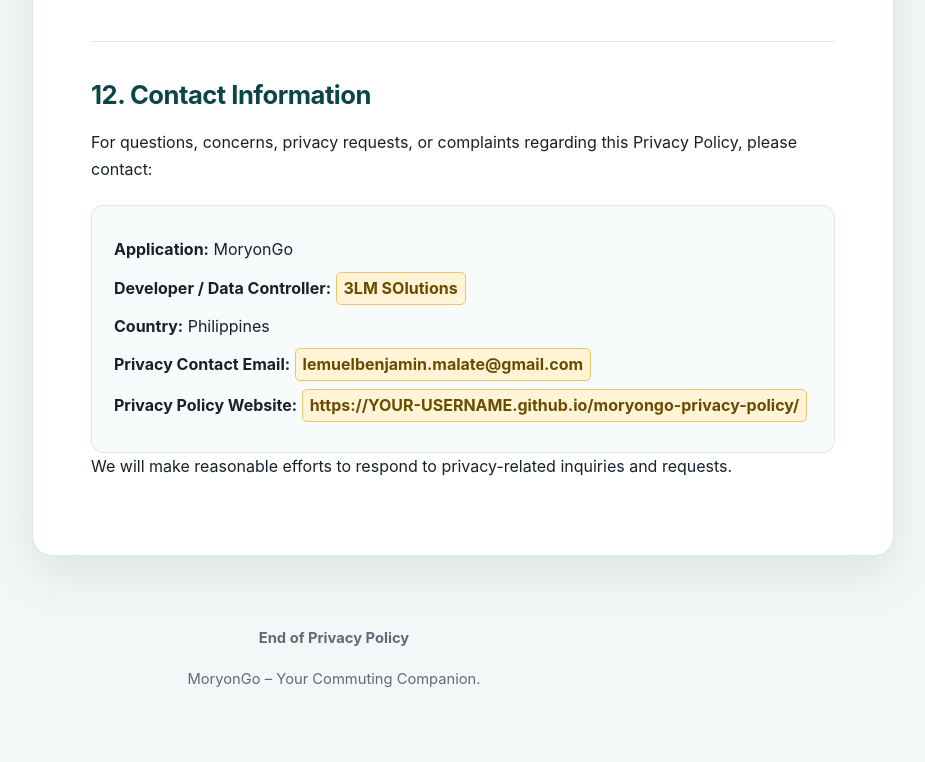
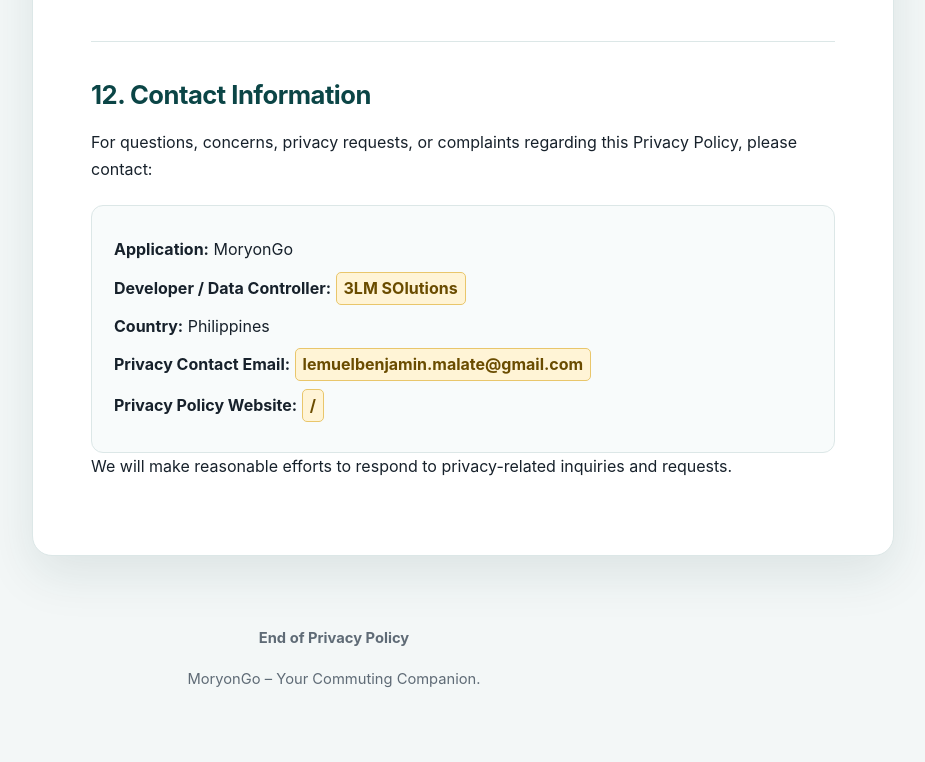
Before and after one commit to malatelemuelbenjamin-source/moryongo-privacy-policy, a plain HTML site: page index.html in a window 1280 px wide. Shown: the part 6536-7298 px from the top of the page, without its empty margins (306-1231 px from the left). Drawn offline with Linux system fonts and the light colour scheme.

Commit message:
Update Privacy Policy Website placeholder
Removed the placeholder URL for the Privacy Policy Website.

```diff
--- a/index.html
+++ b/index.html
@@ -419,7 +419,7 @@
           <p><span class="contact-label">Developer / Data Controller:</span> <span class="placeholder">3LM SOlutions</span></p>
           <p><span class="contact-label">Country:</span> Philippines</p>
           <p><span class="contact-label">Privacy Contact Email:</span> <span class="placeholder">lemuelbenjamin.malate@gmail.com</span></p>
-          <p><span class="contact-label">Privacy Policy Website:</span> <span class="placeholder">https://YOUR-USERNAME.github.io/moryongo-privacy-policy/</span></p>
+          <p><span class="contact-label">Privacy Policy Website:</span> <span class="placeholder">/</span></p>
         </div>
         <p>We will make reasonable efforts to respond to privacy-related inquiries and requests.</p>
       </section>
```
